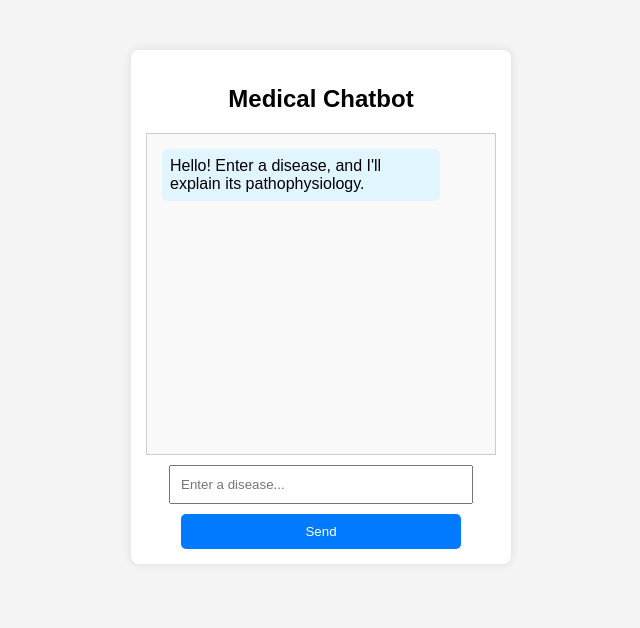
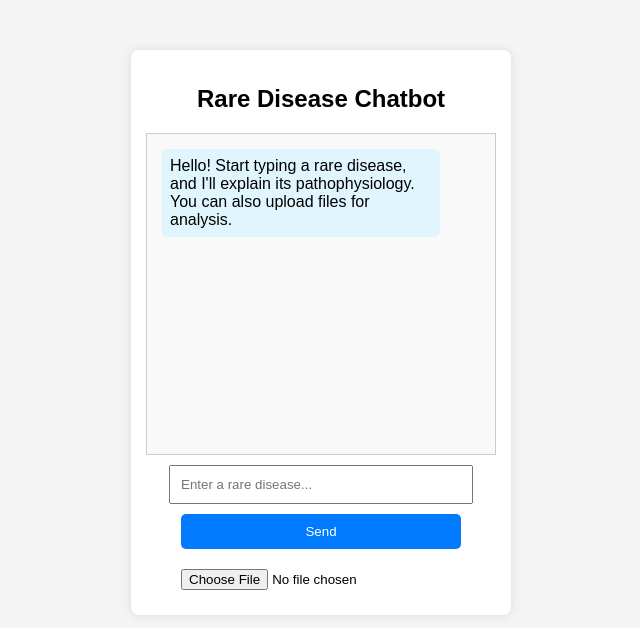
Before and after one commit to jjingofarouk/PathoAI, a plain HTML site: page index.html in a window 1280 px wide. Shown: the whole page, without its empty margins (319-959 px from the left). Drawn offline with Linux system fonts and the light colour scheme.

Commit message:
Update index.html

```diff
--- a/index.html
+++ b/index.html
@@ -3,17 +3,19 @@
 <head>
     <meta charset="UTF-8">
     <meta name="viewport" content="width=device-width, initial-scale=1.0">
-    <title>Medical Chatbot</title>
+    <title>Rare Disease Chatbot</title>
     <link rel="stylesheet" href="styles.css">
 </head>
 <body>
     <div class="chat-container">
-        <h2>Medical Chatbot</h2>
+        <h2>Rare Disease Chatbot</h2>
         <div class="chat-box" id="chat-box">
-            <div class="bot-message">Hello! Enter a disease, and I'll explain its pathophysiology.</div>
+            <div class="bot-message">Hello! Start typing a rare disease, and I'll explain its pathophysiology. You can also upload files for analysis.</div>
         </div>
-        <input type="text" id="user-input" placeholder="Enter a disease..." onkeypress="handleKeyPress(event)">
-        <button onclick="sendMessage()">Send</button>
+        <input type="text" id="user-input" placeholder="Enter a rare disease..." aria-label="Enter a rare disease" oninput="suggestDiseases()" onkeypress="handleKeyPress(event)">
+        <div id="suggestions"></div>
+        <button onclick="sendMessage()" aria-label="Send message">Send</button>
+        <input type="file" id="file-upload" accept=".txt,.pdf,.jpg,.png" onchange="handleFileUpload()" aria-label="Upload a file for analysis">
     </div>
 
     <script src="script.js"></script>
```
